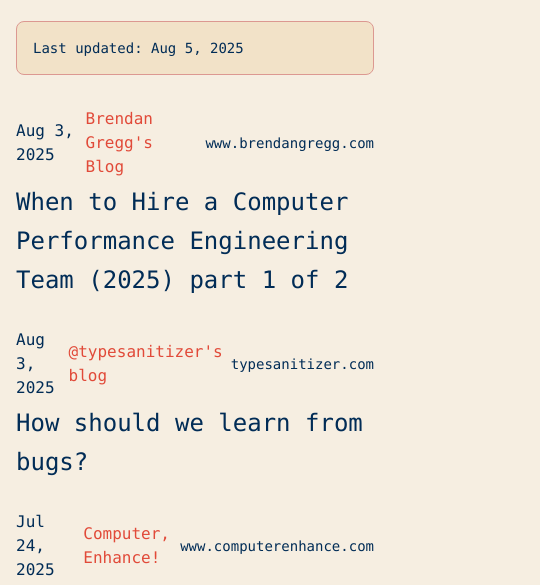
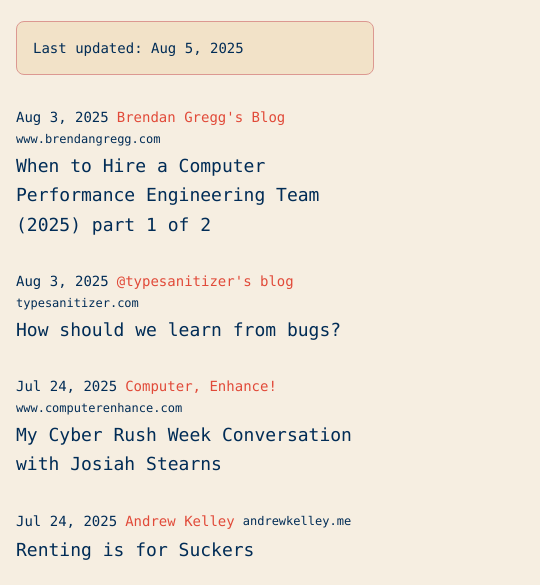
Before and after one commit to sophic00/skygazer, an Astro site: page /roll in a window 390 px wide. Shown: the part 200-785 px from the top of the page, 540 px wide, since content can reach past the window. Built offline with nearby package versions, Linux system fonts and the light colour scheme; Astro itself is replaced by a stand-in of ours; some packages are replaced by stand-ins of ours.

Commit message:
fix: responsivness on phone

```diff
--- a/src/pages/roll/index.astro
+++ b/src/pages/roll/index.astro
@@ -96,22 +96,22 @@
           </p>
         </div>
       ) : (
-        <div class="space-y-3">
+        <div class="space-y-4">
           {allPosts.map(post => (
             <article class="py-2">
-              <div class="flex items-center gap-2 mb-1">
-                <span class="text-muted-foreground text-base">
+              <div class="flex flex-wrap items-center gap-x-2 gap-y-1 mb-1 text-sm sm:text-base">
+                <span class="text-muted-foreground">
                   {post.pubDate && formatDate(post.pubDate)}
                 </span>
                 <a
                   href={post.siteUrl}
                   target="_blank"
                   rel="noopener noreferrer"
-                  class="text-base text-accent decoration-dashed hover:underline"
+                  class="text-accent decoration-dashed hover:underline"
                 >
                   {post.feedTitle}
                 </a>
-                <span class="text-muted-foreground text-sm">
+                <span class="text-muted-foreground text-xs sm:text-sm">
                   {new URL(post.siteUrl || '').hostname || post.siteUrl}
                 </span>
               </div>
@@ -119,7 +119,7 @@
                 href={post.link}
                 target="_blank"
                 rel="noopener noreferrer"
-                class="block text-2xl font-medium transition-colors hover:text-accent decoration-dashed hover:underline leading-relaxed"
+                class="block text-lg sm:text-xl lg:text-2xl font-medium transition-colors hover:text-accent decoration-dashed hover:underline leading-relaxed"
                 style="word-break: break-word; hyphens: auto;"
               >
                 {post.title}
```
